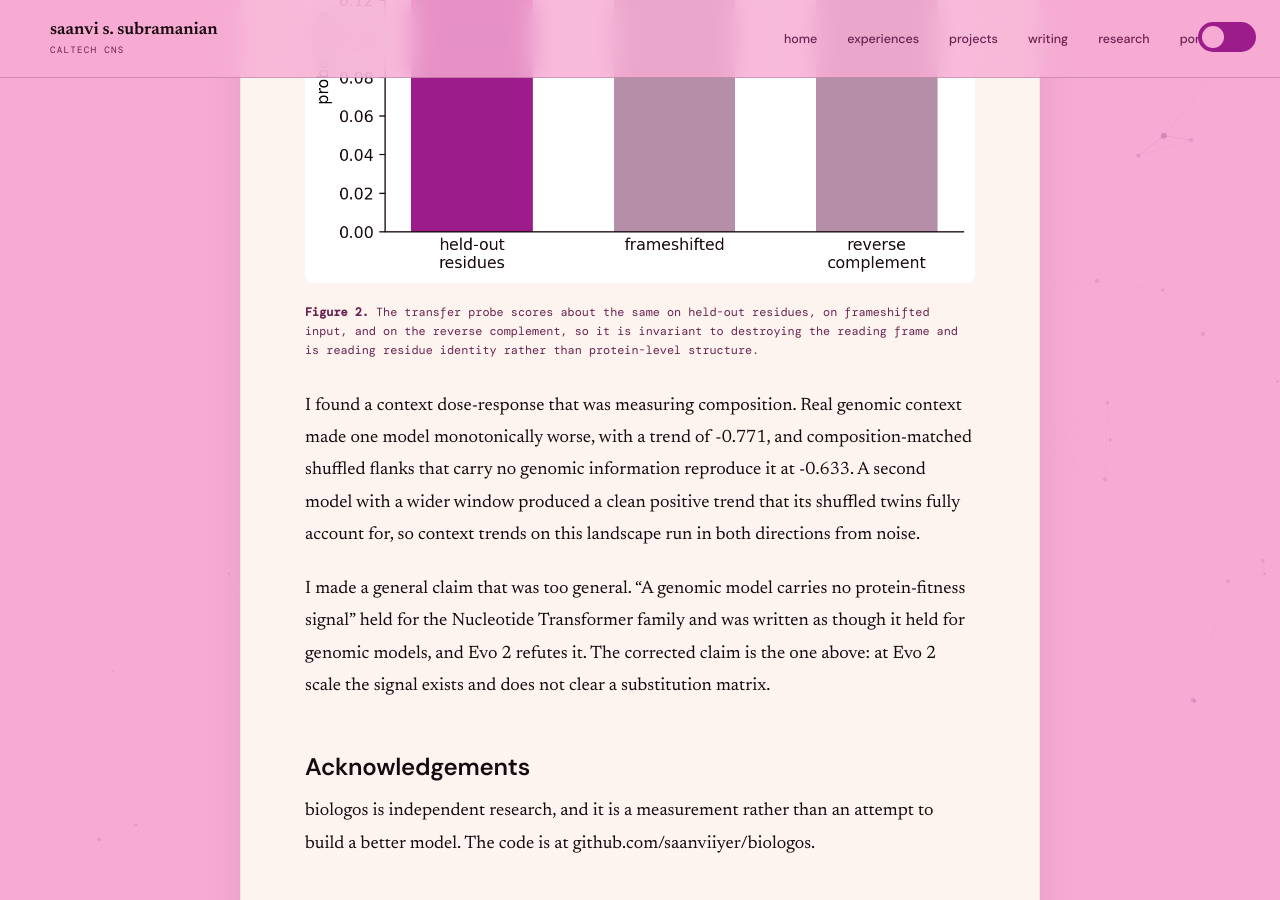
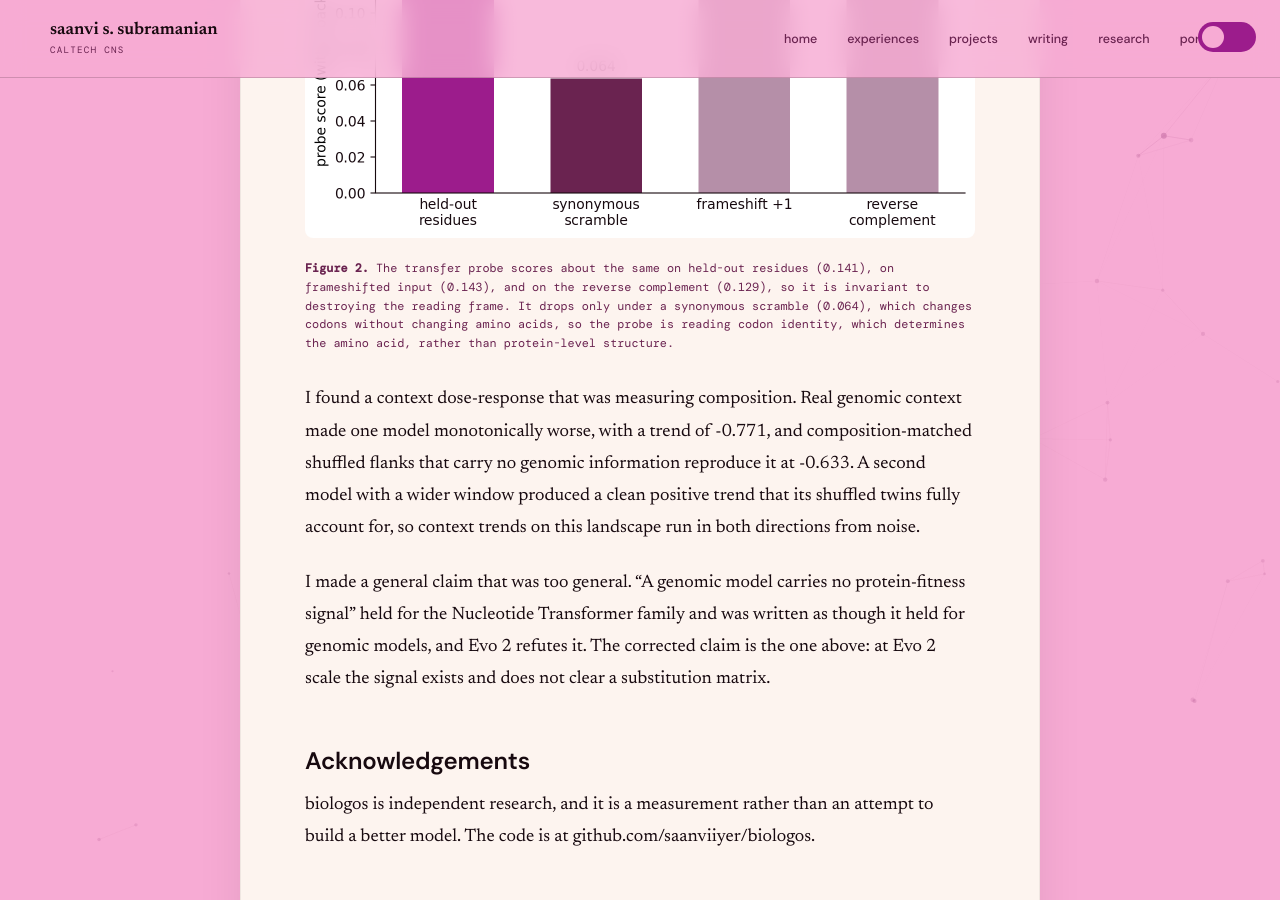
Before and after one commit to saanviiyer/saanviiyer.github.io, a Jekyll site: the page built from _posts/2026-10-03-biologos-transfer.md, in a window 1280 px wide and 900 px high, scrolled down 2983 px. Built offline with Jekyll 4.4.1, drawn with Linux system fonts in a browser that asks for light colours; some web fonts are replaced.

Commit message:
Swap biologos figures to real per-assay CSV data with bootstrap CIs and the causal-control panel

```diff
--- a/_posts/2026-10-03-biologos-transfer.md
+++ b/_posts/2026-10-03-biologos-transfer.md
@@ -35,7 +35,7 @@
 
 ![A probe scoring 0.141 on held-out residues, 0.143 frameshifted, and 0.129 on the reverse complement](/assets/images/biologos-transfer/frame-control.png)
 
-**Figure 2.** The transfer probe scores about the same on held-out residues, on frameshifted input, and on the reverse complement, so it is invariant to destroying the reading frame and is reading residue identity rather than protein-level structure.
+**Figure 2.** The transfer probe scores about the same on held-out residues (0.141), on frameshifted input (0.143), and on the reverse complement (0.129), so it is invariant to destroying the reading frame. It drops only under a synonymous scramble (0.064), which changes codons without changing amino acids, so the probe is reading codon identity, which determines the amino acid, rather than protein-level structure.
 
 I found a context dose-response that was measuring composition. Real genomic context made one model monotonically worse, with a trend of -0.771, and composition-matched shuffled flanks that carry no genomic information reproduce it at -0.633. A second model with a wider window produced a clean positive trend that its shuffled twins fully account for, so context trends on this landscape run in both directions from noise.
 
```
Also changed, not shown: assets/images/biologos-transfer/frame-control.png, assets/images/biologos-transfer/spearman-comparison.png.
